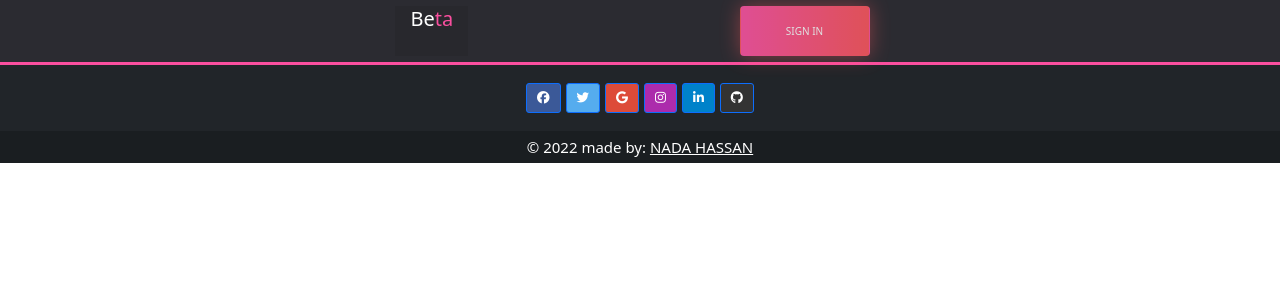
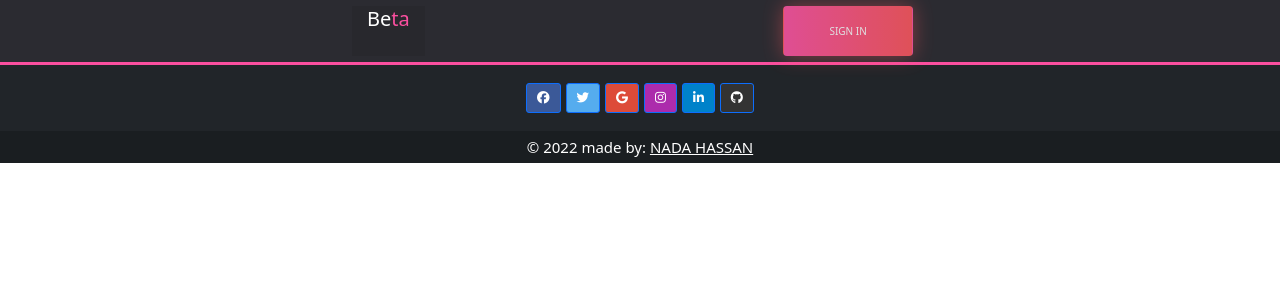
Before and after one commit to Nada-22/movies, an Angular app: page /view in a window 1280 px wide. Shown: the top 300 px of the page. Built offline with nearby package versions, Linux system fonts and the light colour scheme.

Commit message:
view movie vedio

```diff
--- a/src/app/components/details/view-movie/view-movie.component.html
+++ b/src/app/components/details/view-movie/view-movie.component.html
@@ -16,11 +16,14 @@
     <span style="float: right;">
 
       <!-- <video src="{{movie.homepage}}"></video> -->
-      <video class="mt-5" width="550" height="350px" controls>
+      <!-- <video class="mt-5" width="550" height="350px" controls>
         <source src="{{movie.homepage}}" type="video/mp4">
         <source src="{{movie.homepage}}" type="video/ogg">
         Your browser does not support HTML video.
-      </video>
+      </video> -->
+      <iframe id="myframe" width="560" height="350" src="" title="YouTube video player"
+        frameborder="0" allow="accelerometer; autoplay; clipboard-write; encrypted-media; gyroscope; picture-in-picture"
+        allowfullscreen></iframe>
       <!-- <img src="../../../../assets/img/cover4.jpg" alt=""> -->
     </span>
     <div class="text-white" style="margin-left: 260px;">
@@ -94,6 +97,6 @@
 
     </div>
     <!-- Item slider end-->
-      <br/><br/>
+    <br /><br />
   </section>
 </div>
--- a/src/app/components/details/view-movie/view-movie.component.ts
+++ b/src/app/components/details/view-movie/view-movie.component.ts
@@ -13,6 +13,8 @@ export class ViewMovieComponent implements OnInit {
   similarmovie: any;
   imgpath = 'https://image.tmdb.org/t/p/w500';
   first: any;
+  movievedio: string = '';
+  vediopath = 'https://www.youtube.com/embed/';
   constructor(private _activatedRoute: ActivatedRoute , private _Moviesservices:MoviesService) { }
 
   ngOnInit(): void {
@@ -21,6 +23,7 @@ export class ViewMovieComponent implements OnInit {
     //  alert(this.movie_id)
       this.getmoviedetails();
       this.getmovierecommendations(this.movie_id);
+      this.getmovievedio(this.movie_id);
     });
 
   }
@@ -53,4 +56,19 @@ export class ViewMovieComponent implements OnInit {
       }
     )
   }
+  getmovievedio(id: any) {
+    this._Moviesservices.movievedio(id).subscribe(
+      (res: any) => {
+        // console.log(res);
+        this.movievedio = res.results[0].key;
+        $('#myframe').attr("src", this.vediopath+this.movievedio);
+        console.log(this.movievedio);
+
+      }, (err: any) => {
+        console.log(err);
+
+      }
+    )
+  }
+
 }
--- a/src/app/components/header/header.component.css
+++ b/src/app/components/header/header.component.css
@@ -1,5 +1,5 @@
 .container-fluid{
-    justify-content: space-around;
+    justify-content: space-between !important;
 }
 nav ,.logo:hover{
     background-color: #2b2b31 !important;
@@ -27,6 +27,6 @@ nav ,.logo:hover{
         width: 90px;
     }
     .container-fluid ,nav {
-        max-width: 100%;
+        /* max-width: 100%; */
     }
 }
--- a/src/app/components/header/header.component.html
+++ b/src/app/components/header/header.component.html
@@ -1,19 +1,19 @@
 <header class="body body--active">
 
 <nav class="navbar navbar-expand-lg navbar-dark bg-dark" style="margin-bottom: 0px !important; border-radius: 0px;">
-  <div class="container-fluid ">
-    <div class="d-flex align-items-stretch">
+  <div class="container-fluid col-12">
+    <div class="">
     <a class="navbar-brand fs-2 logo" href="" >Be<span style="color: #fa4f9f;">ta</span></a>
     <!-- <button class="navbar-toggler" type="button" data-bs-toggle="collapse" data-bs-target="#navbarSupportedContent" aria-controls="navbarSupportedContent" aria-expanded="false" aria-label="Toggle navigation">
       <span class="navbar-toggler-icon"></span>
     </button> -->
   </div>
   <!-- <form class="d-flex">
-        <input class="form-control me-2" type="search" placeholder="Search" aria-label="Search">
-      </form> -->
-    <div class=" d-flex justify-content-end" id="navbarSupportedContent" >
+    <input class="form-control me-2" type="search" placeholder="Search" aria-label="Search">
+  </form> -->
+  <div>
+      <a style="float: right !important; margin-left: 100px;" [routerLink]="login" class="btn fs-6" style="color: white !important;" type="submit">SIGN IN</a>
 
-        <button [routerLink]="login" class="btn fs-6" style="color: white !important;" type="submit">SIGN IN</button>
     </div>
   </div>
 </nav>
--- a/src/app/components/layout/mainhome/mainhome.component.html
+++ b/src/app/components/layout/mainhome/mainhome.component.html
@@ -10,16 +10,16 @@
   <div class="home3">
     <div class="container">
       <div class="row">
-        <div class="col-md-6 text-white m-5">
-          <div style="float: right;">
+        <div class="col-md-12 text-white m-5">
+          <div style="float: right;" class="d-flex justify-content-end ">
             <a class="btn cursol">
 
-              <fa-icon class="left" href="#itemslider" data-slide="prev"
-              [icon]="faArrowCircleLeft" style="color: rgb(218, 206, 206); font-size: x-large;"></fa-icon>
+              <fa-icon class="left" href="#itemslider" data-slide="prev" [icon]="faArrowCircleLeft"
+                style="color: rgb(218, 206, 206); font-size: x-large;"></fa-icon>
             </a>
             <a class="btn cursol">
-             <fa-icon class="right" href="#itemslider" data-slide="next"
-             [icon]="faArrowCircleRight" style="color: rgb(218, 206, 206); font-size: x-large;"></fa-icon>
+              <fa-icon class="right" href="#itemslider" data-slide="next" [icon]="faArrowCircleRight"
+                style="color: rgb(218, 206, 206); font-size: x-large;"></fa-icon>
             </a>
           </div>
           <p>
@@ -97,7 +97,7 @@
       </div> -->
     </div>
     <!-- Item slider end-->
-    <br/><br />
+    <br /><br />
   </div>
 
   <section class="content dar bord">
@@ -110,23 +110,19 @@
             <!-- end content title -->
 
             <!-- content tabs nav -->
-          <ul class="nav nav-tabs content__tabs" id="content__tabs" role="tablist"
-           >
+            <ul class="nav nav-tabs content__tabs" id="content__tabs" role="tablist">
               <li class="nav-item" role="presentation">
-              <a class="nav-link active trendsize" data-toggle="tab" href="#tab-1"
-              role="tab" aria-controls="tab-1"
+                <a class="nav-link active trendsize" data-toggle="tab" href="#tab-1" role="tab" aria-controls="tab-1"
                   aria-selected="true">This Day</a>
               </li>
 
               <li class="nav-item" role="presentation">
-              <a class="nav-link trendsize" data-toggle="tab" href="#tab-2"
-              role="tab" aria-controls="tab-2"
+                <a class="nav-link trendsize" data-toggle="tab" href="#tab-2" role="tab" aria-controls="tab-2"
                   aria-selected="false">MOVIES</a>
               </li>
 
               <li class="nav-item" role="presentation">
-              <a class="nav-link trendsize" data-toggle="tab" href="#tab-3"
-              role="tab" aria-controls="tab-3"
+                <a class="nav-link trendsize" data-toggle="tab" href="#tab-3" role="tab" aria-controls="tab-3"
                   aria-selected="false">TV SERIES</a>
               </li>
 
@@ -172,7 +168,7 @@
               <div class="movie_card" id="bright" *ngFor="let daytrend of trenddingmovies">
                 <div class="info_section">
                   <div class="movie_header">
-                  <img class="locandina" src="{{imgpath + daytrend.poster_path}}"/>
+                    <img class="locandina" src="{{imgpath + daytrend.poster_path}}" />
                     <h1 *ngIf="daytrend.original_title">
                       <!-- {{(daytrend.original_title.length >15)? (daytrend.original_title | slice:0:15 )+'...' : daytrend.original_title}} -->
 
@@ -230,8 +226,9 @@
               <div class="profile-card-6" *ngFor="let movietrend of trenddingmoviesweek">
                 <img routerLink="/view/{{movietrend.id}}" src="{{imgpath + movietrend.poster_path}}"
                   class="img img-responsive">
-              <div class="profile-name" >{{movietrend.original_title}}
-                <br> <p class="fs-6 " >
+                <div class="profile-name">{{movietrend.original_title}}
+                  <br>
+                  <p class="fs-6 ">
                     {{movietrend.release_date | date}}
                   </p>
                 </div>
@@ -241,7 +238,7 @@
                     <div class="text-center">
                       <div class="col-xs-4">
                         <h3>{{movietrend.vote_average}}</h3>
-                      <p >Rank</p>
+                        <p>Rank</p>
                       </div>
                       <div class="col-xs-4">
                         <h3>{{movietrend.vote_count}}</h3>
@@ -249,7 +246,7 @@
                       </div>
                       <div class="col-xs-4">
                         <h3>{{movietrend.popularity}}</h3>
-                      <p >popularity</p>
+                        <p>popularity</p>
                       </div>
                     </div>
                   </div>
@@ -270,10 +267,10 @@
             <div class="col-12">
               <hr>
               <div class="profile-card-6" *ngFor="let tv of trenddingtvweek">
-              <img routerLink="/view/{{tv.id}}" src="{{imgpath + tv.poster_path}}"
-                class="img img-responsive">
+                <img routerLink="/view/{{tv.id}}" src="{{imgpath + tv.poster_path}}" class="img img-responsive">
                 <div class="profile-name">{{tv.original_name}}
-                <br> <p class="fs-6 " >
+                  <br>
+                  <p class="fs-6 ">
                     {{tv.first_air_date | date}}
                   </p>
 
@@ -284,7 +281,7 @@
                     <div class="text-center">
                       <div class="col-xs-4">
                         <h3>{{tv.vote_average}}</h3>
-                      <p >Rank</p>
+                        <p>Rank</p>
                       </div>
                       <div class="col-xs-4">
                         <h3>{{tv.vote_count}}</h3>
@@ -292,7 +289,7 @@
                       </div>
                       <div class="col-xs-4">
                         <h3>{{tv.popularity}}</h3>
-                      <p >popularity</p>
+                        <p>popularity</p>
                       </div>
                     </div>
                   </div>>
--- a/src/app/services/movies.service.ts
+++ b/src/app/services/movies.service.ts
@@ -43,4 +43,7 @@ export class MoviesService {
     return this._httpClient.get(this.url + `/trending/tv/week` + this.api_key);
 
   }
+  movievedio(movie_id: any) {
+    return this._httpClient.get(this.url + `/movie/${movie_id}/videos` + this.api_key);
+  }
 }
```
Lines whose indentation alone changed are shown as unchanged.
